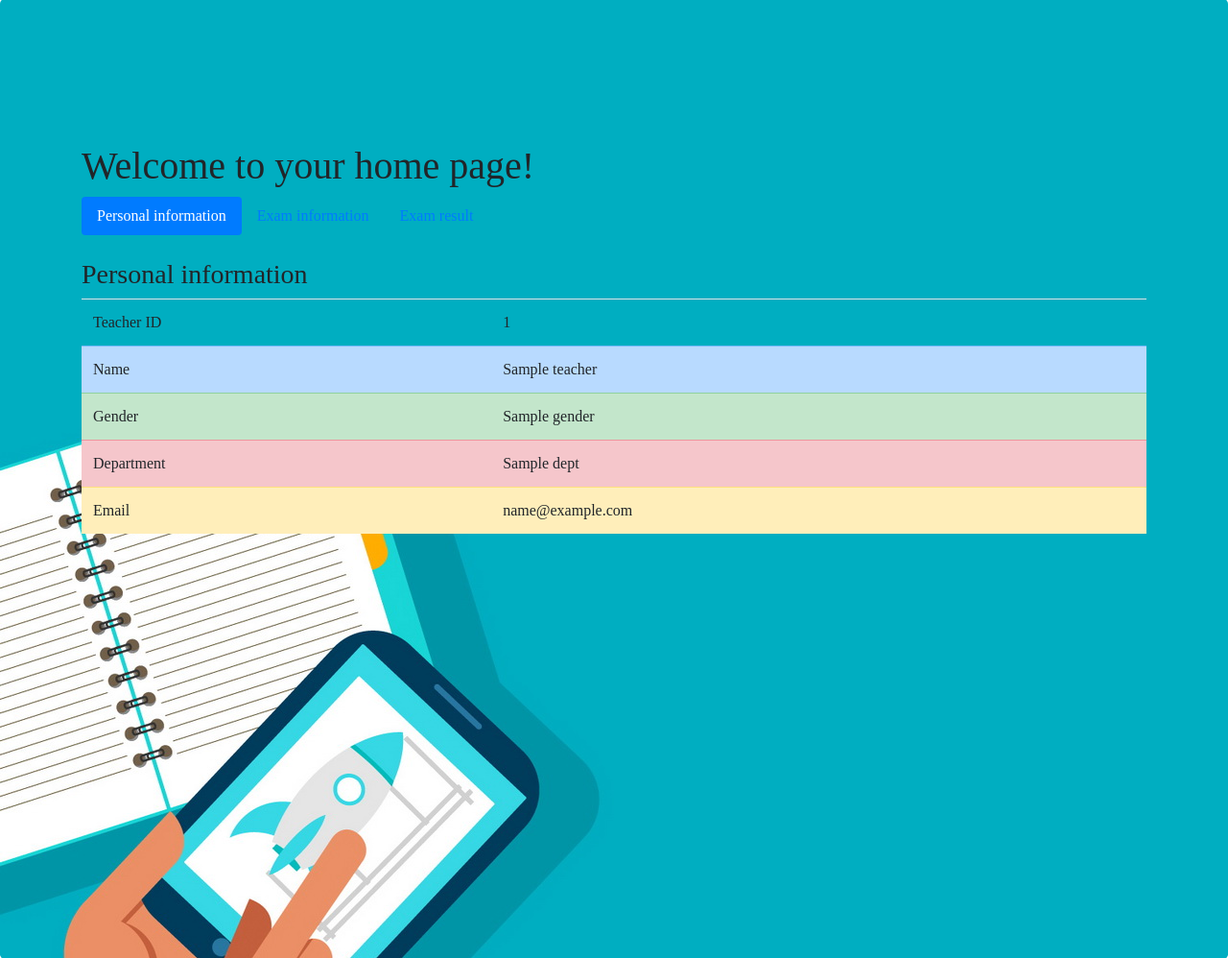
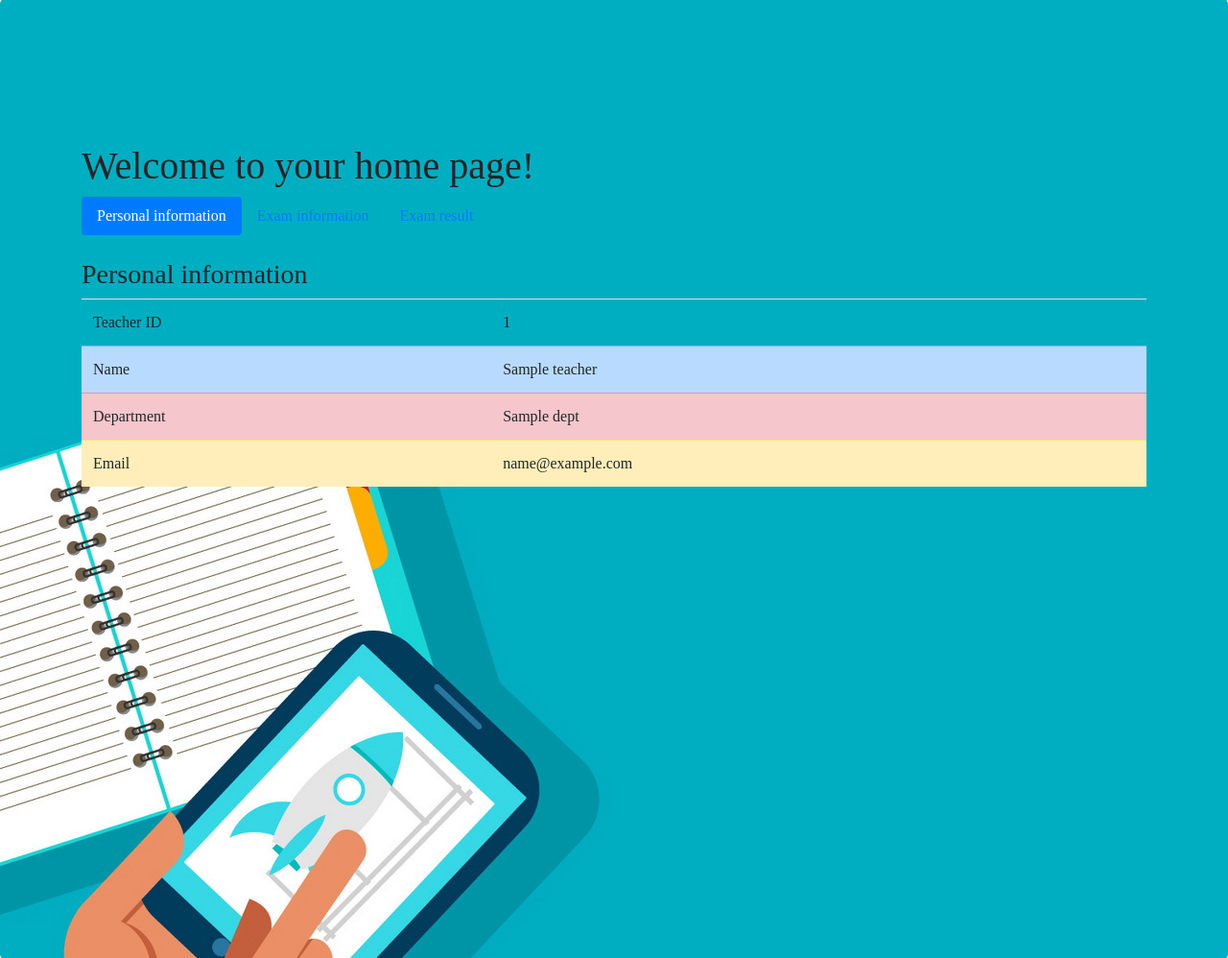
Before and after one commit to Yb-Z/COMP2411_GP, a Django app: template AutoExamSys/templates/teacher.html in a window 1280 px wide. Shown: the part 79-1077 px from the top of the page at 96% size. Run offline with Django 3.2, Linux system fonts and the light colour scheme; the template is opened without the code that fills it: most values are stand-ins (such as "Sample title", 1, 10 or a date in 2020).

Commit message:
Update teacher.html

```diff
--- a/AutoExamSys/templates/teacher.html
+++ b/AutoExamSys/templates/teacher.html
@@ -58,11 +58,6 @@
                     <td>{{ teacher.name }}</td>
 
                 </tr>
-                <tr class="table-success">
-                    <td>Gender</td>
-                    <td>{{ teacher.gender }}</td>
-
-                </tr>
                 <tr class="table-danger">
                     <td>Department</td>
                     <td>{{ teacher.dept }}</td>
```
